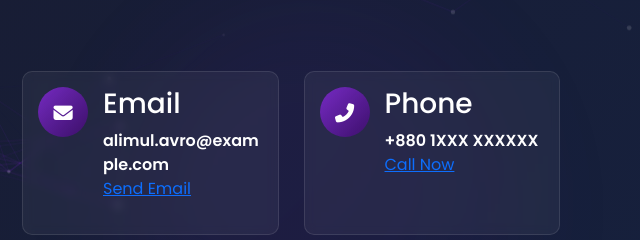
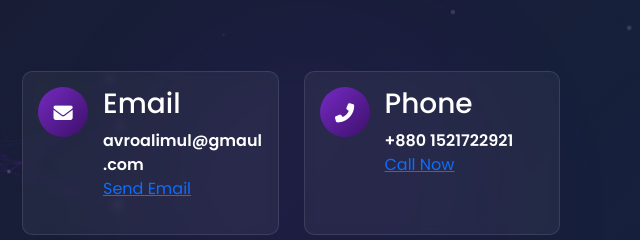
Before and after one commit to avro-alimul/alimulavro, a plain HTML site: page index.html in a window 1280 px wide. Shown: the part 7583-7823 px from the top of the page, 638-1278 px from the left. Drawn offline with nearby package versions, Linux system fonts and the light colour scheme; animation ran at ten frames a second.

Commit message:
Update index.html
PE CHANGE

```diff
--- a/index.html
+++ b/index.html
@@ -766,8 +766,8 @@
                     </div>
                     <div class="info-content">
                         <h3>Email</h3>
-                        <p>alimul.avro@example.com</p>
-                        <a href="mailto:alimul.avro@example.com">Send Email</a>
+                        <p>avroalimul@gmaul.com</p>
+                        <a href="mailto:avroalimul@gmaul.com">Send Email</a>
                     </div>
                 </div>
 
@@ -777,8 +777,8 @@
                     </div>
                     <div class="info-content">
                         <h3>Phone</h3>
-                        <p>+880 1XXX XXXXXX</p>
-                        <a href="tel:+8801XXXXXXXXX">Call Now</a>
+                        <p>+880 1521722921</p>
+                        <a href="tel:+8801521722921">Call Now</a>
                     </div>
                 </div>
 
```
